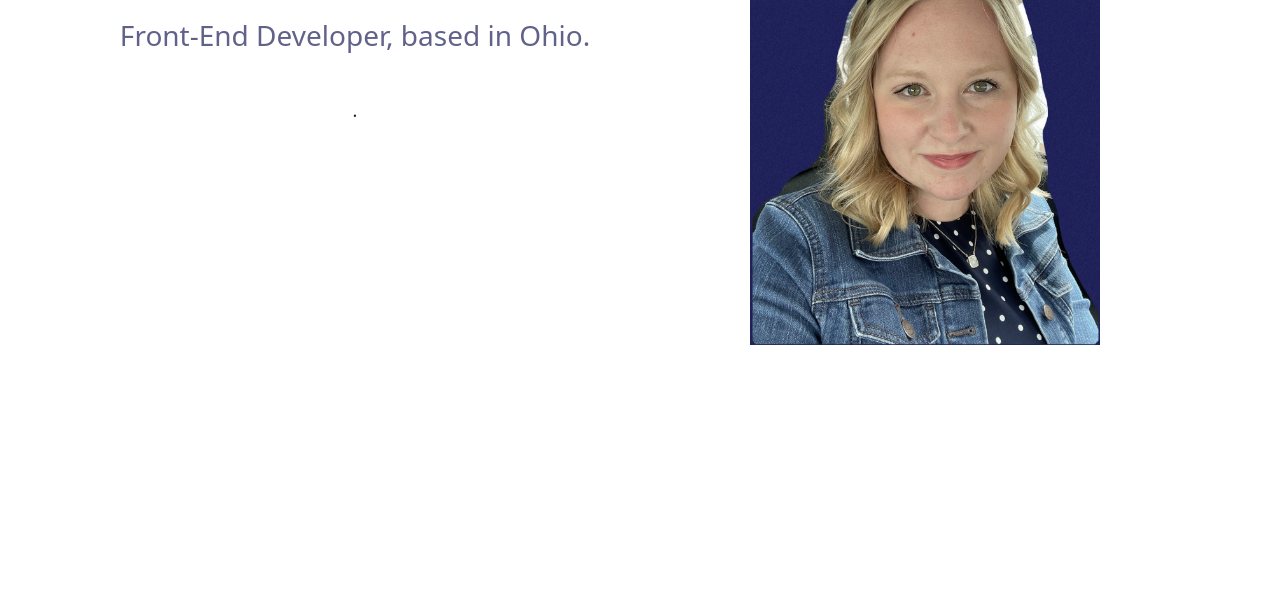
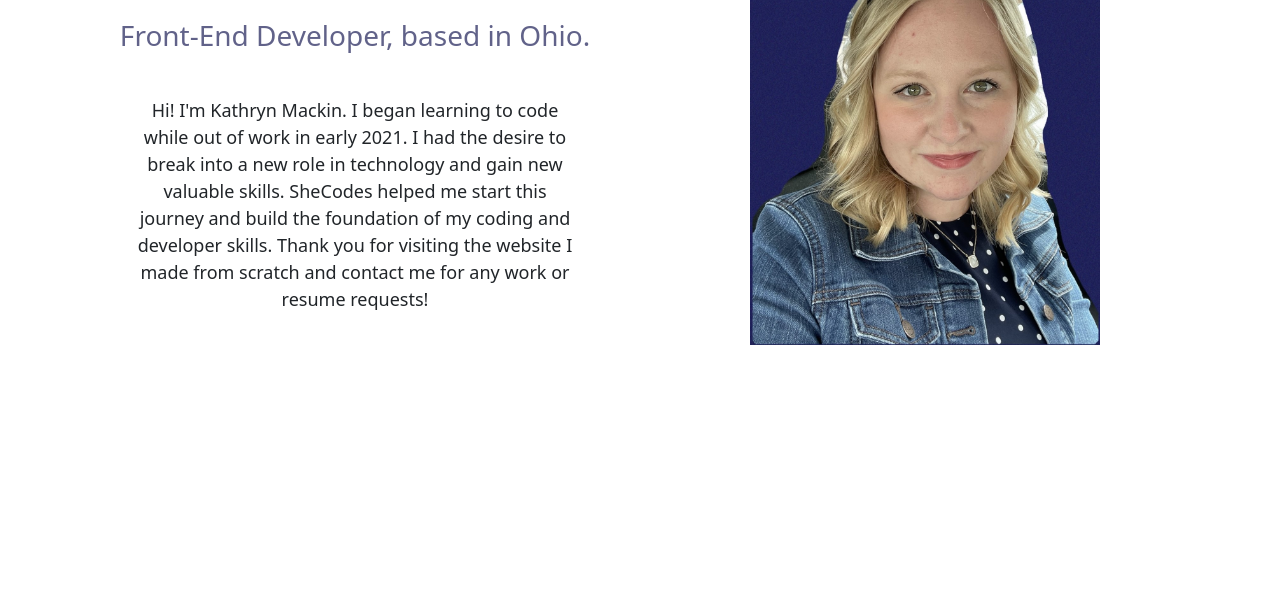
Before and after one commit to KEMackin/Portfolio-Project-Kathryn-Mackin, a plain HTML site: page about.html in a window 1280 px wide. Shown: the part 123-735 px from the top of the page. Drawn offline with nearby package versions, Linux system fonts and the light colour scheme; a web font is replaced by a local one.

Commit message:
Updated About.html

```diff
--- a/about.html
+++ b/about.html
@@ -101,7 +101,14 @@
           <div class="about-section-content">
             <h1 class="mb-4">About Me</h1>
             <h3 class="mb-4">Front-End Developer, based in Ohio.</h3>
-            <p class="mb-5">.</p>
+            <p class="mb-5">
+              Hi! I'm Kathryn Mackin. I began learning to code while out of work
+              in early 2021. I had the desire to break into a new role in
+              technology and gain new valuable skills. SheCodes helped me start
+              this journey and build the foundation of my coding and developer
+              skills. Thank you for visiting the website I made from scratch and
+              contact me for any work or resume requests!
+            </p>
           </div>
         </div>
         <div class="col-lg-6">
```
